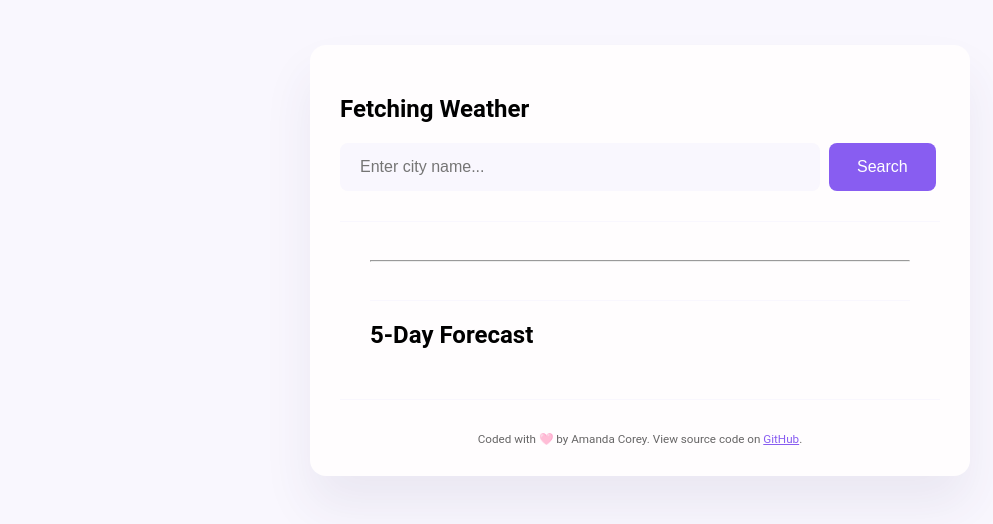
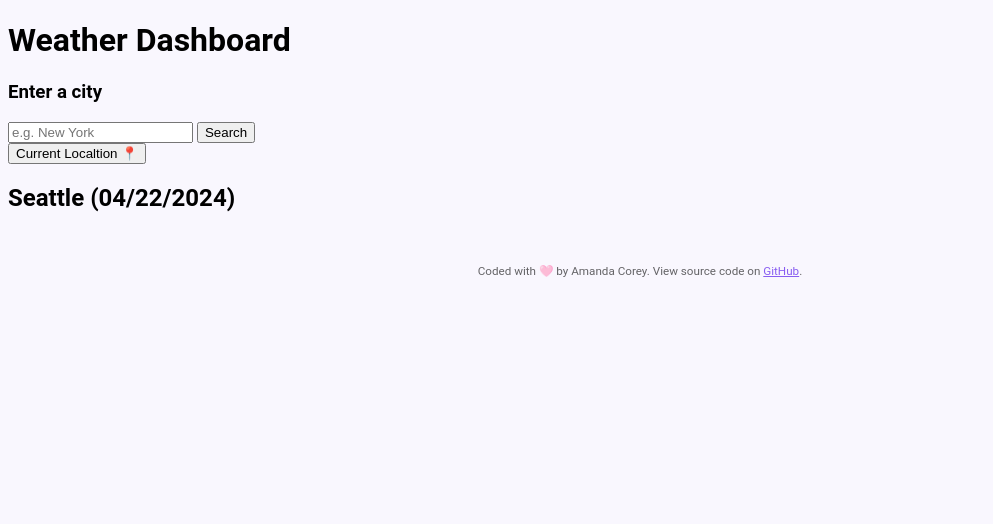
Before and after one commit to Amjcorey/weather_dash_app, a plain HTML site: page index.html in a window 1280 px wide. Shown: the whole page, without its empty margins (0-993 px from the left). Drawn offline with Linux system fonts and the light colour scheme.

Commit message:
begin new html

```diff
--- a/index.html
+++ b/index.html
@@ -16,39 +16,26 @@
 </head>
 
 <body>
-    <div class="weatherdash-app">
-        <aside >
-            <h1><span class="navbar-text">Fetching Weather</span></h1>
-            <form class="search-form" id="search-form">
-                <div>
-                    <div>
-                        <input type="search" placeholder="Enter city name..." required id="search-form-input"
-                            class="search-form-input" />
-                        <input type="submit" value="Search" class="search-form-button" />
+    <h1>Weather Dashboard</h1>
+    <div class="container">
+        <div class="weather-dash-wrapper">
+            <div class="search-input">
+                <h3>Enter a city</h3>
+                <input type="search" placeholder="e.g. New York" autocomplete="off" class="form-control" id="input-city">
+               <input type="submit" value="Search" class="btn">
+                <div class="divider"></div>
+                <button type="button" class="btn" id="myLocationBtn">Current Localtion 📍</button>
+            </div>
+            <div class="weather-data">
+                <div class="current-weather">
+                    <div class="weather-overview">
+                        <h2>Seattle (04/22/2024)</h2>
+
                     </div>
-            </form>
-
-            <!-- space for location overview and recent search section; city and last updated search -->
-
-        </aside>
-
-
-
-        <main class="row">
-      <!-- container for search + recent searches -->
-      <aside class = 'col-lg-3'>
-        <hr/>
-        <!-- saved city -->
-        <div id="recentSearch" class=" col-12 btn-group-vertical m-2"></div>
-</aside>
-
-<!-- containers for current weather and forecast -->
-<div class = 'col-lg-9 mt-3'>
-    <div class = 'col-lg-12 custom-current' id = 'current-weather'> </div>
-    <h2 class="mt-2">5-Day Forecast</h2>
-    <div class = 'col-lg-12 row custom-deck', id='card-tile'> </div>
-</div>
-        </main>
+                </div>
+            </div>
+        </div>
+    </div>
 
         <div class="footer">
             <footer>
```
